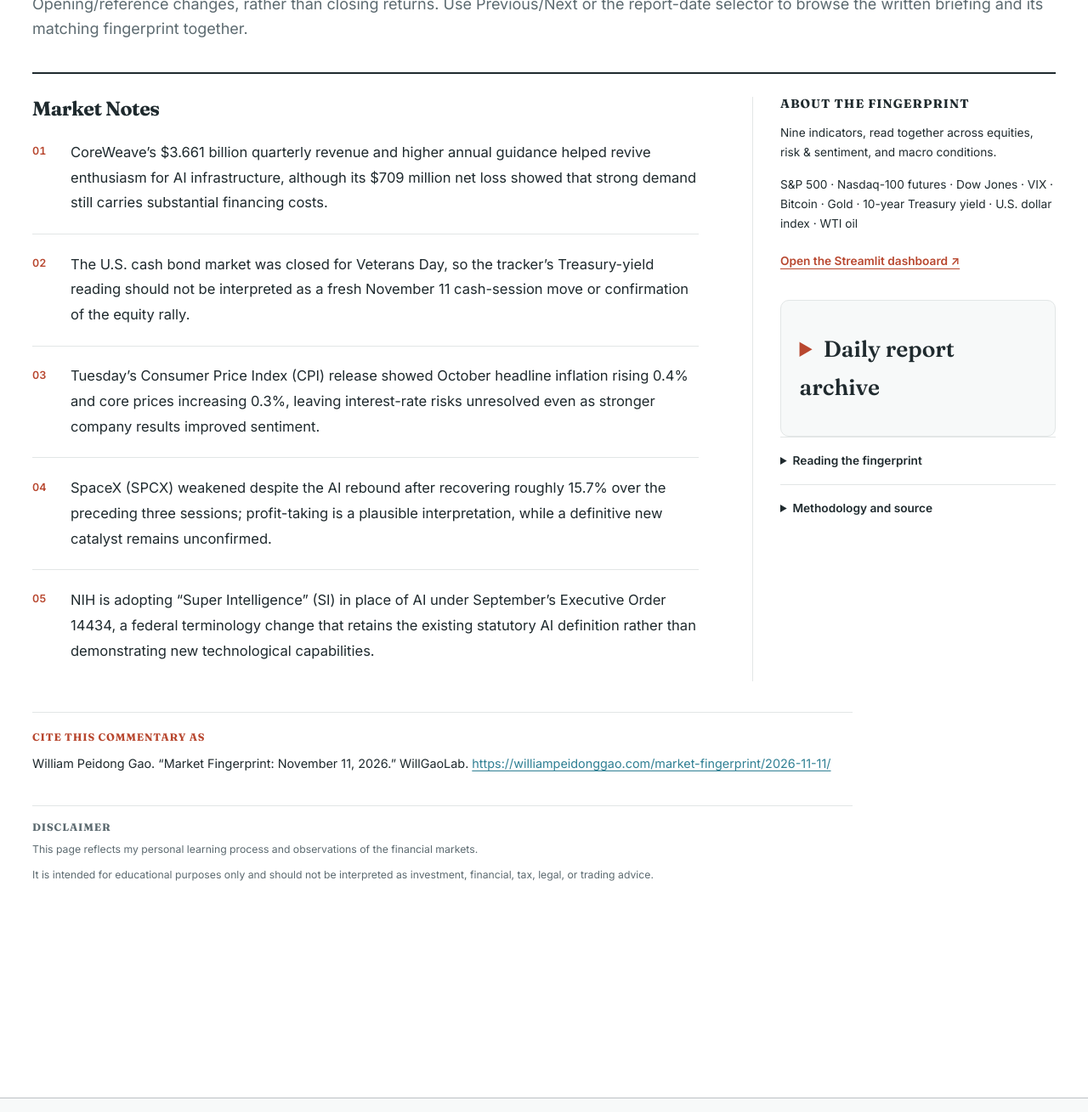
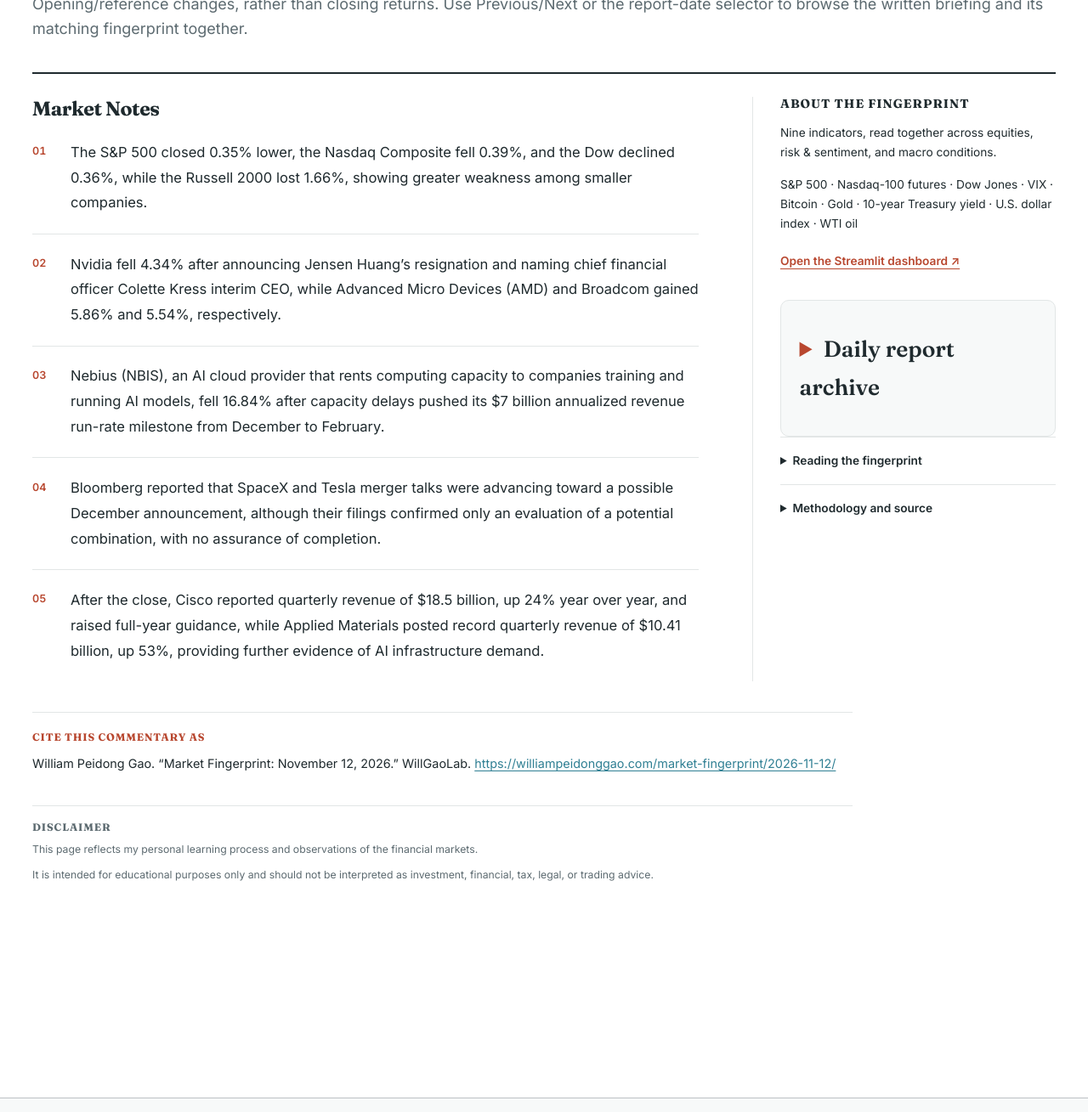
Before and after one commit to PeidongGao/WilliamGaoWeb, a Jekyll site: the page built from _pages/market-fingerprint.md, in a window 1280 px wide and 1400 px high, scrolled down 1742 px, cut to the strip 91-1400 px from the top of the window. Shown: the whole strip at 85% size. Built offline with Jekyll 4.4.1, drawn with Linux system fonts in a browser that asks for light colours; some of the changed text lies outside the part shown.

Commit message:
Publish Daily Market Fingerprint for November 12, 2026

```diff
--- a/_data/market_commentary.yml
+++ b/_data/market_commentary.yml
@@ -1,3 +1,13 @@
+- date: "2026-11-12"
+  summary: "At their recorded openings, the S&P 500 fell 0.90%, Nasdaq-100 futures declined 0.59%, and the Dow lost 0.11%. The Cboe Volatility Index (VIX) rose 4.97%, Bitcoin fell 3.30% from its UTC reference at collection, and gold futures slipped 0.16%. The 10-year Treasury yield rose 1.16% in relative terms, the U.S. dollar index fell 0.05%, and West Texas Intermediate (WTI) crude declined 0.03%."
+  key_observation: "The market remained choppy rather than decisively trending, with modest large-cap index losses masking sharp swings across artificial intelligence (AI) and semiconductor stocks."
+  market_notes:
+    - "The S&P 500 closed 0.35% lower, the Nasdaq Composite fell 0.39%, and the Dow declined 0.36%, while the Russell 2000 lost 1.66%, showing greater weakness among smaller companies."
+    - "Nvidia fell 4.34% after announcing Jensen Huang’s resignation and naming chief financial officer Colette Kress interim CEO, while Advanced Micro Devices (AMD) and Broadcom gained 5.86% and 5.54%, respectively."
+    - "Nebius (NBIS), an AI cloud provider that rents computing capacity to companies training and running AI models, fell 16.84% after capacity delays pushed its $7 billion annualized revenue run-rate milestone from December to February."
+    - "Bloomberg reported that SpaceX and Tesla merger talks were advancing toward a possible December announcement, although their filings confirmed only an evaluation of a potential combination, with no assurance of completion."
+    - "After the close, Cisco reported quarterly revenue of $18.5 billion, up 24% year over year, and raised full-year guidance, while Applied Materials posted record quarterly revenue of $10.41 billion, up 53%, providing further evidence of AI infrastructure demand."
+
 - date: "2026-11-11"
   summary: "At their recorded openings, the S&P 500 rose 0.87%, Nasdaq-100 futures gained 0.23%, and the Dow slipped 0.07%. The Cboe Volatility Index (VIX) fell 3.34%, Bitcoin gained 1.21% from its UTC reference at collection, and gold futures rose 0.33%. The recorded 10-year Treasury yield increased 0.30% in relative terms, the U.S. dollar index slipped 0.01%, and West Texas Intermediate (WTI) crude rose 0.45%."
   key_observation: "A positive artificial intelligence (AI) rebound restored confidence in infrastructure demand, while the Veterans Day bond-market closure limited confirmation from Treasuries and SpaceX remained a notable laggard."
```
